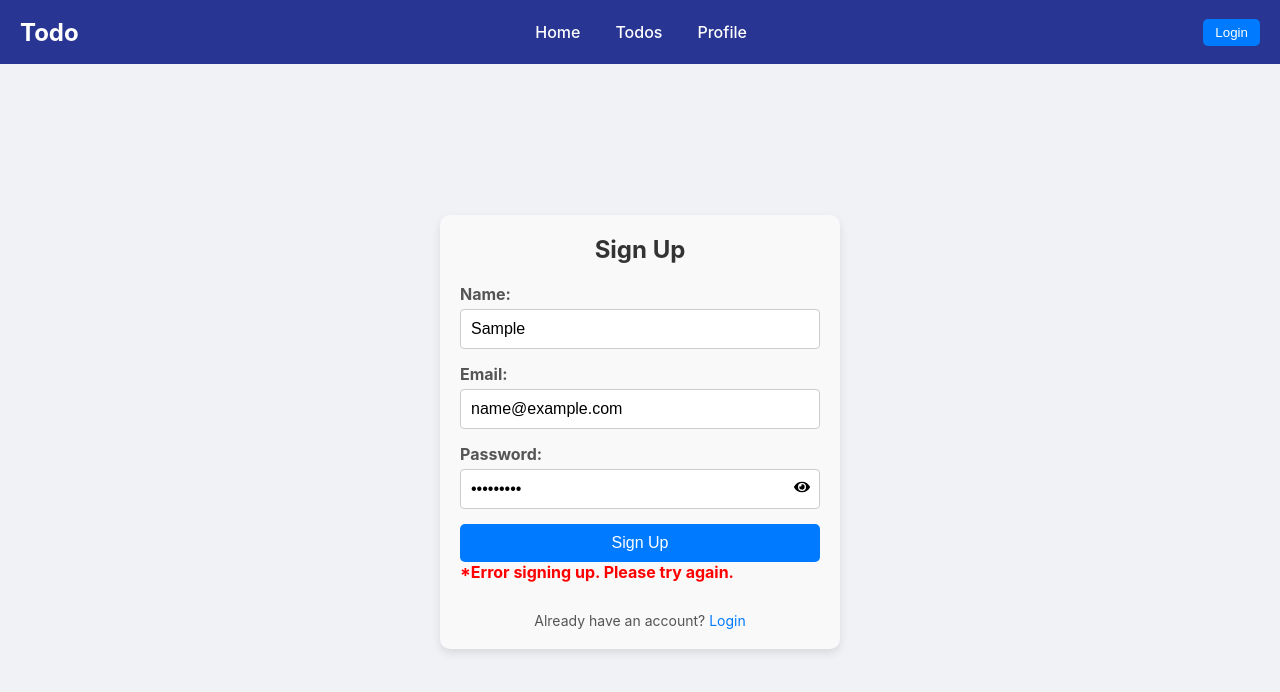
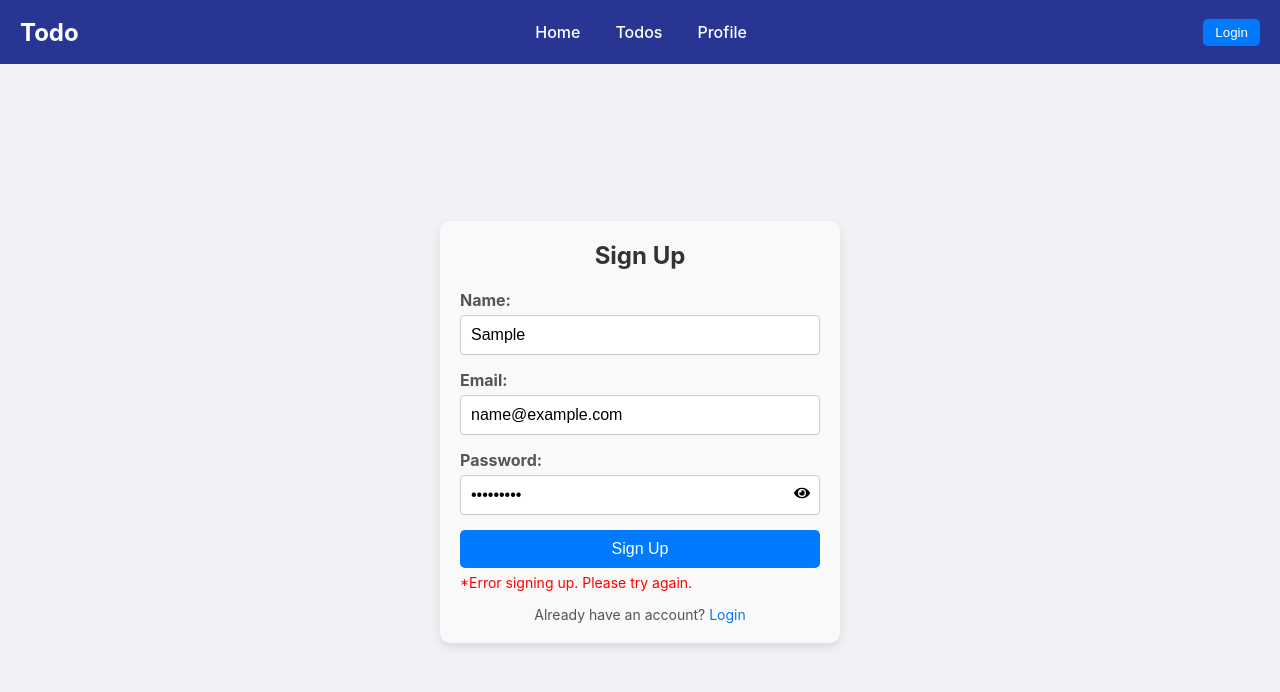
Before and after one commit to varunchithiraala/Todo-Web-Application, a React (Create React App) app in the folder frontend/: page /signup in a window 1280 px wide. Both pictures are taken after typing "Sample", "name@example.com", "Sample123" into the empty fields and a click on the button "Sign Up". Shown: the top 692 px of the page. Built offline with nearby package versions, Linux system fonts and the light colour scheme; no server answers.

Commit message:
Todo Web Application Solution

```diff
--- a/frontend/src/components/Auth/Signup/index.js
+++ b/frontend/src/components/Auth/Signup/index.js
@@ -71,7 +71,7 @@ const Signup = () => {
             </div>
           </div>
           <button type="submit" className="signup-button">Sign Up</button>
-          {error && <div className="error-message">*{error}</div>}
+          {error && <div className="signup-error-message">*{error}</div>}
         </form>
         <div className="login-prompt">
           <p>Already have an account? <span className="login-link" onClick={handleLoginRedirect}>Login</span></p>
```
